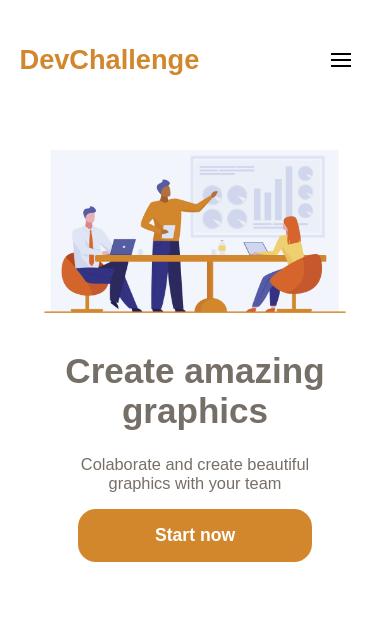
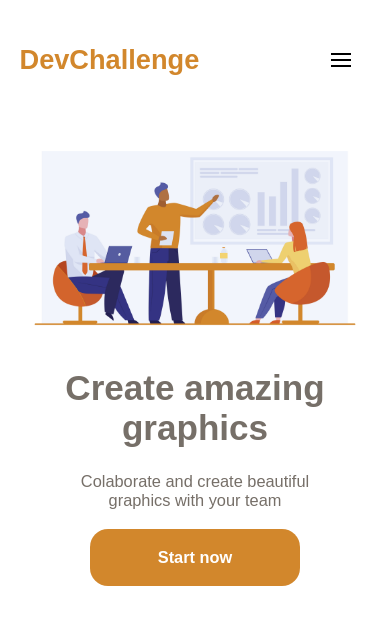
Before and after one commit to lucassousa12/devChallenge, a plain HTML site: page AmazingGraph/index.html in a window 390 px wide. Drawn offline with Linux system fonts and the light colour scheme.

Commit message:
Simplificando a imagem e a responsividade

```diff
--- a/AmazingGraph/index.html
+++ b/AmazingGraph/index.html
@@ -29,16 +29,11 @@
         <div class="content-home">
 
             <div class="content-text">
+                <img class="content-img" src="assets/team.jpg" alt="amazing graph">
                 <h1>Create amazing<br>graphics</h1>
-                <p>Colaborate and create beautiful <br>graphics with your team</p>
-                <button class="home-btn">Start now</button>
+                <p class="p">Colaborate and create beautiful <br>graphics with your team</p>
+                <button class="home-btn p">Start now</button>
             </div>
-
-            <div class="content-img">
-                <div class="img-span">span</div>
-                <img src="assets/team.jpg" alt="amazing graph">
-            </div>
-
         </div>
 
     </section>
--- a/AmazingGraph/styles.css
+++ b/AmazingGraph/styles.css
@@ -44,49 +44,39 @@ a:hover {
 .content {
     display: flex;
     justify-content: center;
-    margin: 1rem 5%;
+    margin: 1rem 2%;
 }
 .content-home {
     width: 100%;
     position: relative;
+    background-image: url(assets/team.jpg);
+    background-repeat: no-repeat;
+    background-size: 62.5% auto;
+    background-position: 100% -8%
 }
 
 .content-text {
-    padding-left: 50px;
+    padding: 0 0 15px 7%;
     color: #766F68;
 }
 .content-text h1 {
     font-size: clamp(1.5rem, 5.5vw, 4.4rem);
     margin-bottom: 1.5rem;
 }
-.content-text p {
+.p {
     font-size: clamp(.9rem, 2.3vw, 1.9rem);
-    margin-bottom: 3.5rem;
+    margin-bottom: 5%;
 }
-
 .content-img {
-    width: 100%;
-    display: flex;
-    position: absolute;
-    top: 10px;
-    right: 0;
-    z-index: -10;
-}
-.img-span {
-    min-width: 37%;
-    visibility:hidden;
-}
-.content-img img {
-    max-width: 750px;
-    width: 70%;
+    display: none;
 }
 .home-btn {
+    width: 27%;
     background-color: #D2872C;
-    font-size: 1.3rem;
     color: white;
     border: none;
-    border-radius: 20px;
-    padding: 2% 9%;
+    border-radius: 15px;
+    padding: 2% 0;
     font-weight: bold;
 }
 .home-btn:hover {
@@ -163,18 +153,8 @@ a:hover {
     }
 
     /*============== CONTEÚDO ===================*/
-    .content img {
-        width: 58%;
-    }
-    .img-span {
-        min-width: 42%;
-    }
-    .content-text p{
-        margin-bottom: 1rem;
-    }
+
     .home-btn {
-        padding: 0.5rem 8%;
-        font-size: 1rem;
         border-radius: 10px;
     }
 
@@ -182,33 +162,29 @@ a:hover {
 
 
 @media (max-width:600px) {
+
     .content-home {
-        display: flex;
-        flex-direction: column-reverse;
-        text-align: center;
+        background: none;
     }
     .content-text {
         padding: 0;
+        text-align: center;
     }
     .content-text h1 {
         font-size: clamp(1.5rem, 9vw, 4.4rem);
     }
-    .content-text p {
+    .p {
         font-size: clamp(0.75rem, 4.2vw, 1.9rem);
     }
     .content-img {
-        position: initial;
-    }
-    .img-span {
-        display:none;
-    }
-    .content-img img{
+        display: initial;
         width: 100%;
         padding: 0 5% 1.5rem;
     }
+
     .home-btn {
-        padding: 1rem    22%;
-        font-size: 1.1rem;
+        width: auto;
+        padding: 1.2rem 18%;
         border-radius: 18px;
     }
 }
@@ -221,8 +197,4 @@ a:hover {
     #menu a {
         font-size: 1rem;
     }
-    .home-btn {
-        font-size: 1rem;
-        border-radius: 18px;
-    }
 }
```
